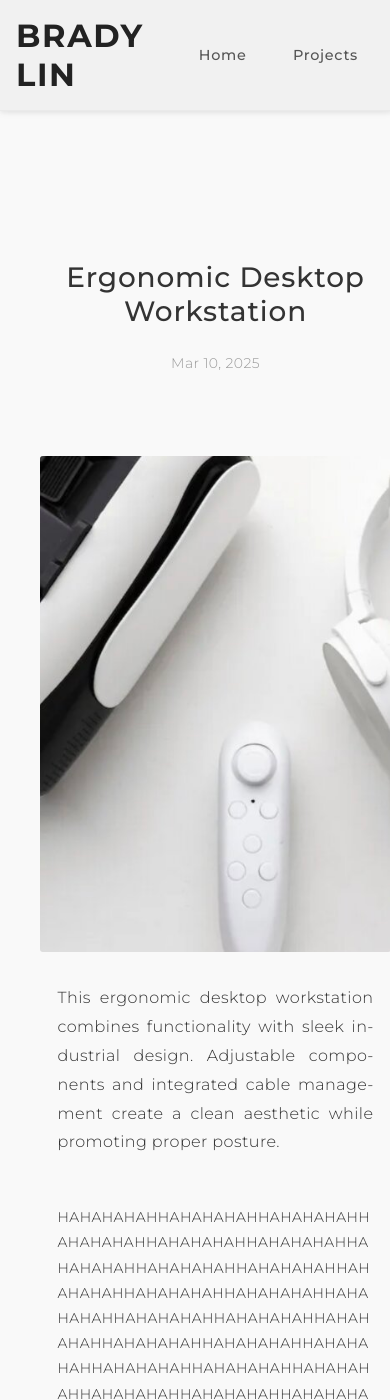
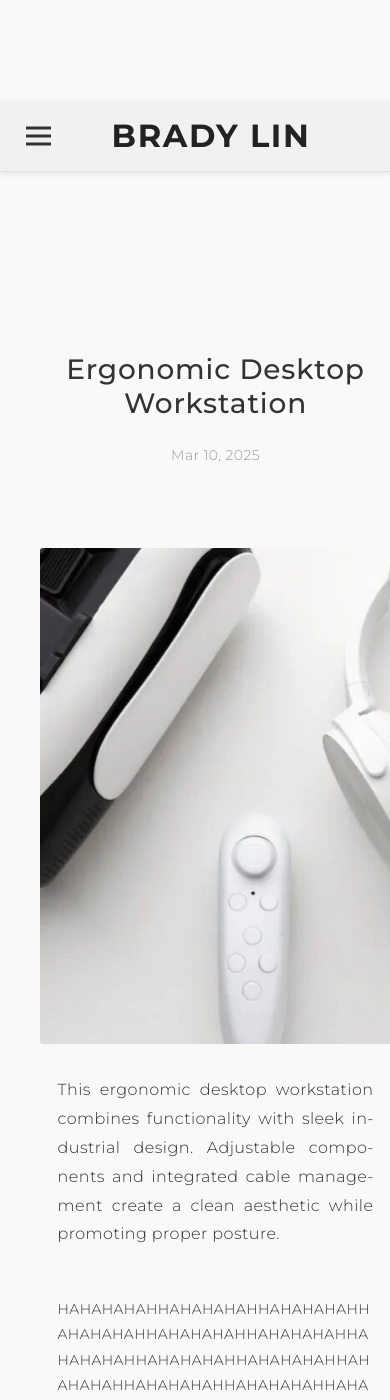
Before and after one commit to Bylin-code/Bylin-code.github.io, a Jekyll site: the page built from _posts/2025-03-10-project5.md, in a window 390 px wide and 1400 px high. Built offline with Jekyll 4.4.1, drawn with Linux system fonts in a browser that asks for light colours.

Commit message:
mobile view

```diff
--- a/_includes/header.html
+++ b/_includes/header.html
@@ -3,15 +3,29 @@
   <nav>
     <div class="logo-nav">
       <span class="site-name">BRADY LIN</span>
-      <div class="nav-links">
+      <div class="nav-links desktop-nav">
         <a href="/">Home</a>
         <a href="/projects">Projects</a>
         <a href="/about">About</a>
         <a href="/contact">Contact</a>
       </div>
     </div>
-    <div class="profile-container">
-      <img src="https://placehold.co/100x100/e2e2e2/333333?text=Profile" alt="Profile Picture" class="profile-image">
+
+    <!-- Mobile menu button (hamburger) -->
+    <button class="mobile-menu-toggle" aria-label="Toggle navigation menu">
+      <span></span>
+      <span></span>
+      <span></span>
+    </button>
+
+    <!-- Mobile navigation menu -->
+    <div class="mobile-nav">
+      <div class="mobile-nav-links">
+        <a href="/">Home</a>
+        <a href="/projects">Projects</a>
+        <a href="/about">About</a>
+        <a href="/contact">Contact</a>
+      </div>
     </div>
   </nav>
 </header>
--- a/_layouts/default.html
+++ b/_layouts/default.html
@@ -311,13 +311,22 @@
       }
 
       /* Minimalist Navigation Bar */
+      header {
+        position: fixed;
+        top: 0;
+        left: 0;
+        width: 100%;
+        z-index: 1000;
+        background: #f1f1f1;
+        border-bottom: 1px solid #eaeaea;
+      }
+
       nav {
         display: flex;
         justify-content: space-between;
         align-items: center;
         padding: 1.5rem 3rem;
         background: #f1f1f1;
-        border-bottom: 1px solid #eaeaea;
         font-size: 0.9rem;
         letter-spacing: 0.05em;
         position: fixed;
@@ -335,6 +344,12 @@
         gap: 3rem;
       }
 
+      /* Desktop navigation styles */
+      .desktop-nav {
+        display: flex;
+        align-items: center;
+      }
+
       .site-name {
         font-size: 2rem;
         font-weight: 700;
@@ -353,27 +368,11 @@
         font-weight: 500;
         padding: 0.5em;
         position: relative;
+        background-color: transparent;
         transition: color 0.3s;
       }
 
-      nav a:before {
-        content: '';
-        position: absolute;
-        width: 0;
-        height: 2px;
-        bottom: 0;
-        left: 0;
-        background-color: #555;
-        transition: width 0.3s ease;
-      }
-
-      nav a:hover, nav a:focus {
-        color: #000;
-      }
-
-      nav a:hover:before, nav a:focus:before {
-        width: 100%;
-      }
+      /* Removed all hover effects for clean, minimal navigation */
 
       /* Minimal Footer */
       footer {
@@ -1552,7 +1551,85 @@
 
       /* Add padding to body to prevent content from hiding under fixed header */
       body {
-        padding-top: 80px; /* Adjust this value based on your header height */
+        padding-top: 100px; /* Increased padding to ensure content doesn't get hidden under header */
+      }
+
+      /* Mobile menu toggle button (hamburger) */
+      .mobile-menu-toggle {
+        display: none; /* Hidden on desktop */
+        background: none;
+        border: none;
+        cursor: pointer;
+        padding: 10px;
+        z-index: 1001;
+        position: relative;
+      }
+
+      .mobile-menu-toggle span {
+        display: block;
+        width: 25px;
+        height: 3px;
+        background-color: var(--color-dark);
+        margin: 5px 0;
+        transition: transform 0.3s, opacity 0.3s;
+      }
+
+      /* Mobile nav dropdown */
+      .mobile-nav {
+        display: none; /* Hidden by default */
+        position: absolute;
+        top: 100%; /* Position below the header */
+        left: 0; /* Position on left side instead of right */
+        width: 200px; /* Fixed width dropdown */
+        background-color: var(--color-background);
+        border: 1px solid var(--color-light);
+        box-shadow: 0 4px 8px rgba(0, 0, 0, 0.1);
+        z-index: 1000;
+        opacity: 0;
+        transform: translateY(-10px);
+        transition: opacity 0.3s ease, transform 0.3s ease;
+      }
+
+      .mobile-nav.active {
+        display: block;
+        opacity: 1;
+        transform: translateY(0);
+      }
+
+      .mobile-nav-links {
+        display: flex;
+        flex-direction: column;
+        align-items: center;
+        width: 100%;
+        padding: 0.5rem 0;
+      }
+
+      .mobile-nav-links a {
+        display: block;
+        width: 100%;
+        text-align: center;
+        font-size: 1rem;
+        padding: 0.75rem 0;
+        text-decoration: none;
+        color: var(--color-dark);
+        font-family: 'Montserrat', Arial, sans-serif;
+        transition: all 0.3s;
+        border-bottom: 1px solid transparent;
+      }
+
+      /* Removed all hover effects for mobile nav links to maintain clean minimal design */
+
+      /* When menu is open, animate hamburger to X */
+      .mobile-menu-toggle.active span:nth-child(1) {
+        transform: translateY(8px) rotate(45deg);
+      }
+
+      .mobile-menu-toggle.active span:nth-child(2) {
+        opacity: 0;
+      }
+
+      .mobile-menu-toggle.active span:nth-child(3) {
+        transform: translateY(-8px) rotate(-45deg);
       }
 
       @media (max-width: 768px) {
@@ -1560,6 +1637,36 @@
               padding: 1rem;
               gap: 1.5rem;
               justify-content: space-between;
+            }
+
+            /* Center the site name on mobile */
+            .logo-nav {
+              width: 100%;
+              justify-content: center;
+              text-align: center;
+            }
+
+            /* Hide desktop navigation on mobile */
+            .desktop-nav {
+              display: none;
+            }
+
+            /* Show mobile menu toggle */
+            .mobile-menu-toggle {
+              display: block;
+              position: absolute;
+              left: 1rem; /* Move to left side to match dropdown */
+              top: 50%;
+              transform: translateY(-50%);
+            }
+
+            /* Position header as relative for dropdown positioning */
+            header {
+              position: relative;
+            }
+
+            nav {
+              position: relative;
             }
 
             main {
```
Also changed, not shown: other parts of _layouts/default.html (+25 -0 lines), _posts/2025-03-10-project5.md (+1 -1 lines), _posts/2025-04-05-project6.md (+1 -1 lines).
